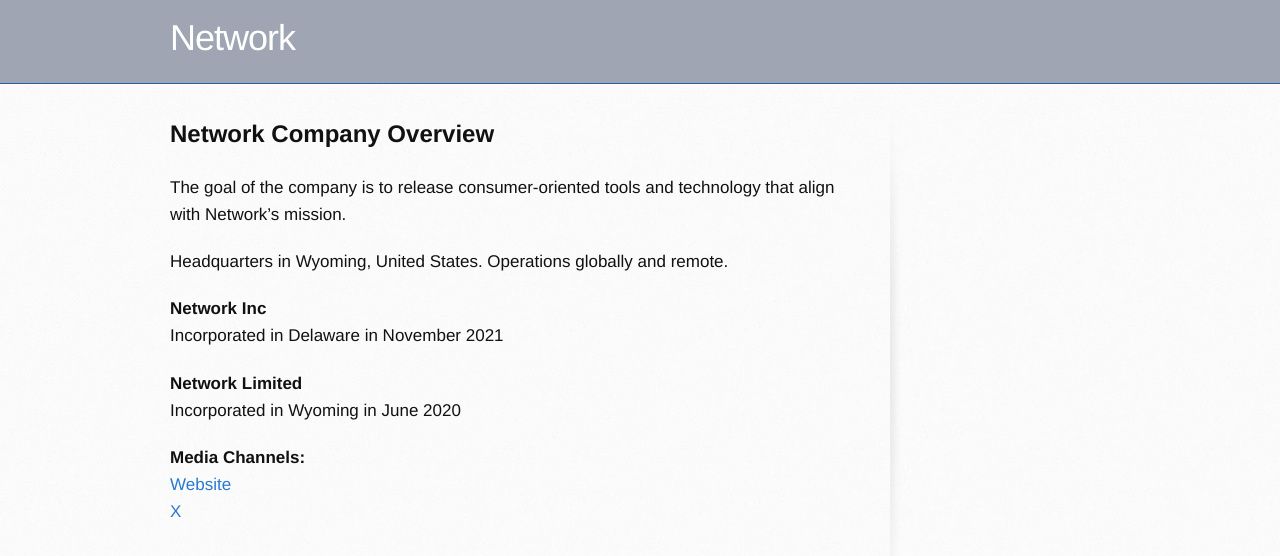
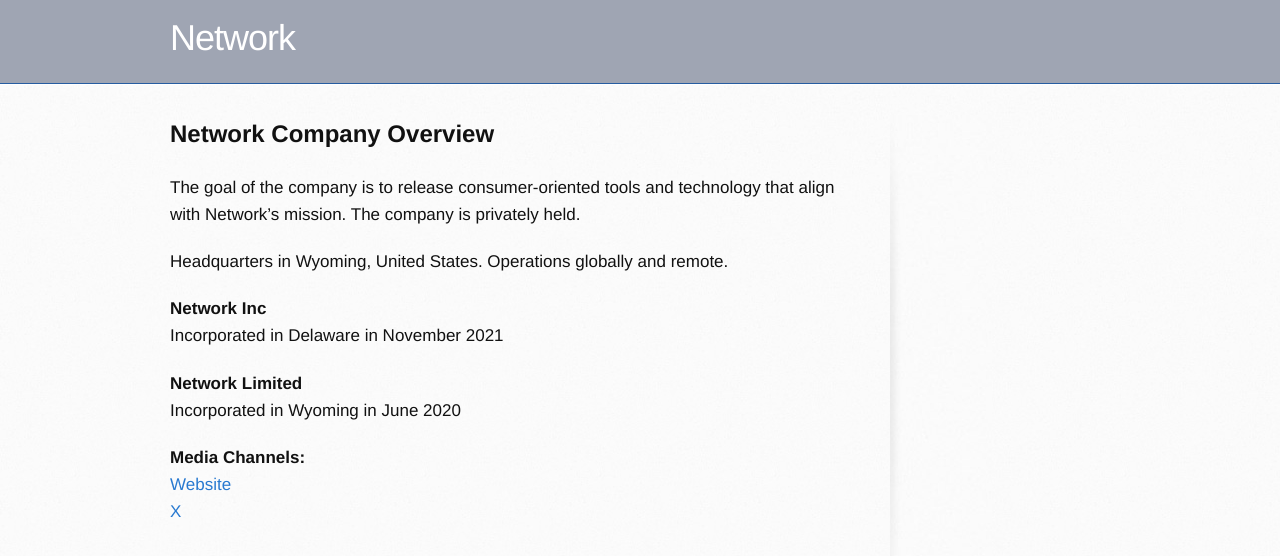
Before and after one commit to networkf/network.github.io, a Jekyll site: the page built from company.md, in a window 1280 px wide. Shown: the top 556 px of the page. Built offline with Jekyll 4.4.1, drawn with Linux system fonts in a browser that asks for light colours; some web fonts are replaced; our own code applies the rules of GitHub Pages for plain Markdown files; the repository's description, which GitHub fills in, is left out.

Commit message:
Update company.md

```diff
--- a/company.md
+++ b/company.md
@@ -8,7 +8,7 @@ layout: default
 
 <b><font size="5">Network Company Overview</font></b>
 
-The goal of the company is to release consumer-oriented tools and technology that align with Network's mission.
+The goal of the company is to release consumer-oriented tools and technology that align with Network's mission. The company is privately held.
 
 Headquarters in Wyoming, United States. Operations globally and remote.
 
```
